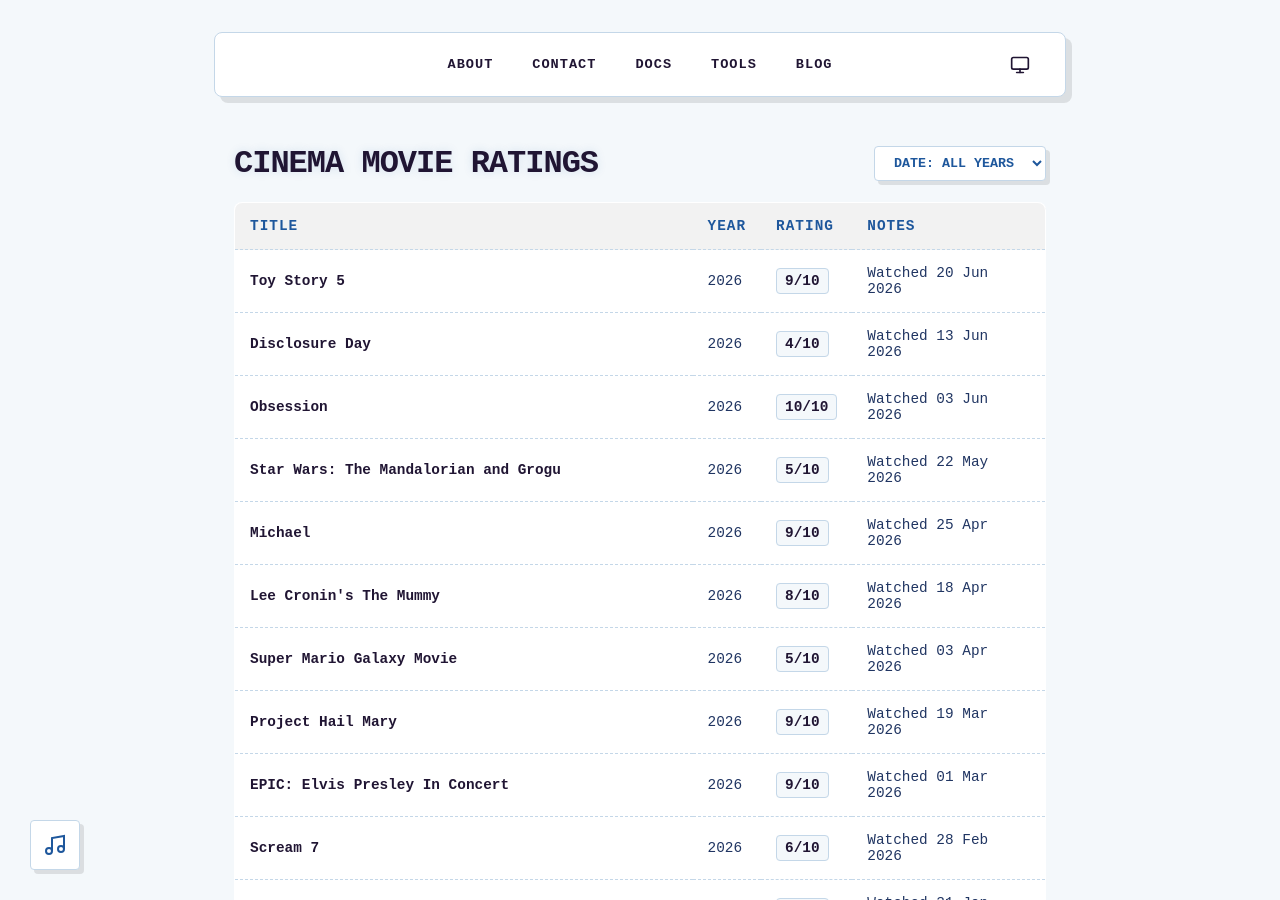
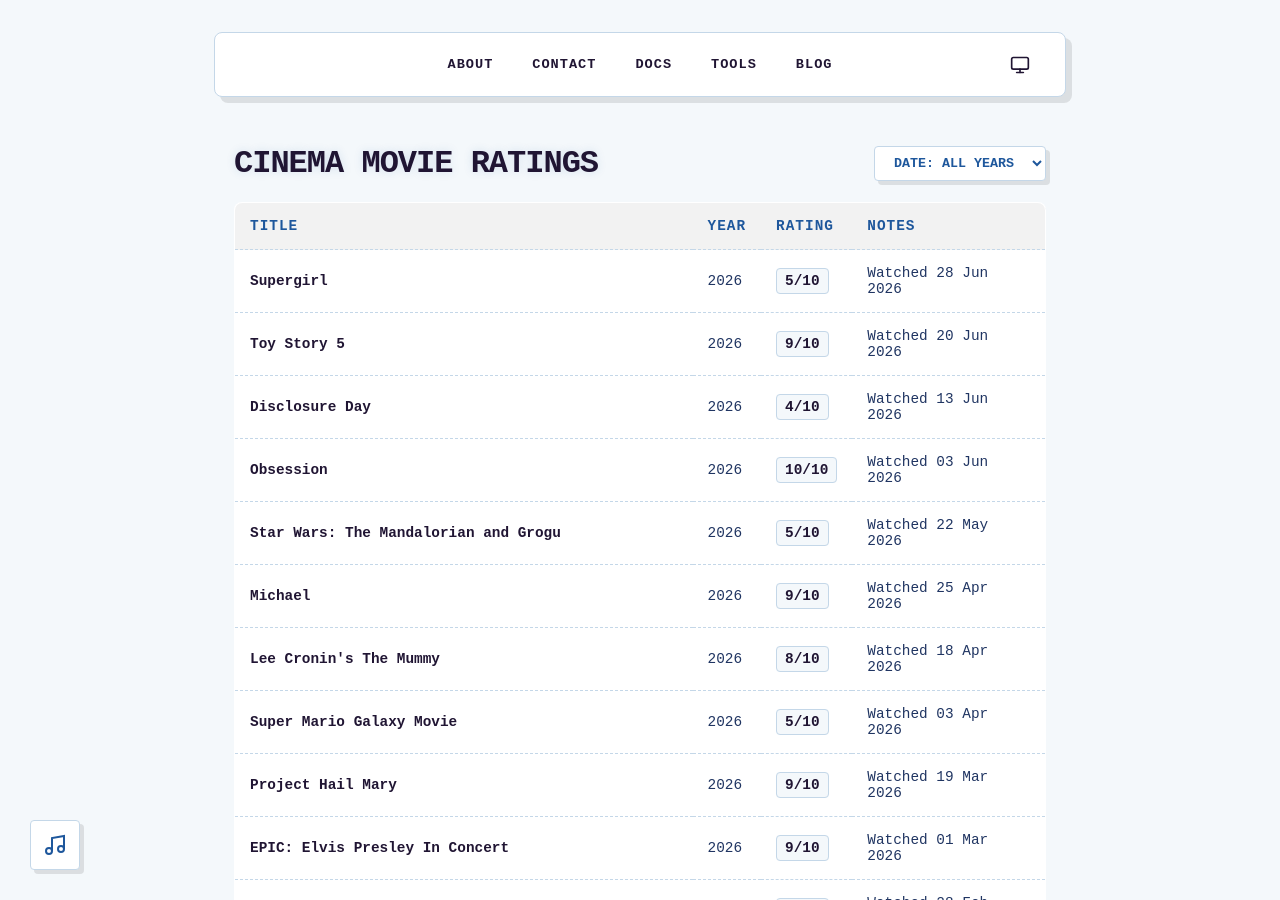
Before and after one commit to PASSK3YS/PASSK3YS.github.io, a Jekyll site: the page built from cinema-movie-ratings.md, in a window 1280 px wide and 900 px high. Built offline with Jekyll 4.4.1, drawn with Linux system fonts in a browser that asks for light colours.

Commit message:
Update movie ratings for supergirl

```diff
--- a/_data/movie-ratings.yml
+++ b/_data/movie-ratings.yml
@@ -1,3 +1,8 @@
+- title: "Supergirl"
+  year: 2026
+  rating: "5/10"
+  notes: "Watched 28 Jun 2026"
+
 - title: "Toy Story 5"
   year: 2026
   rating: "9/10"
```
